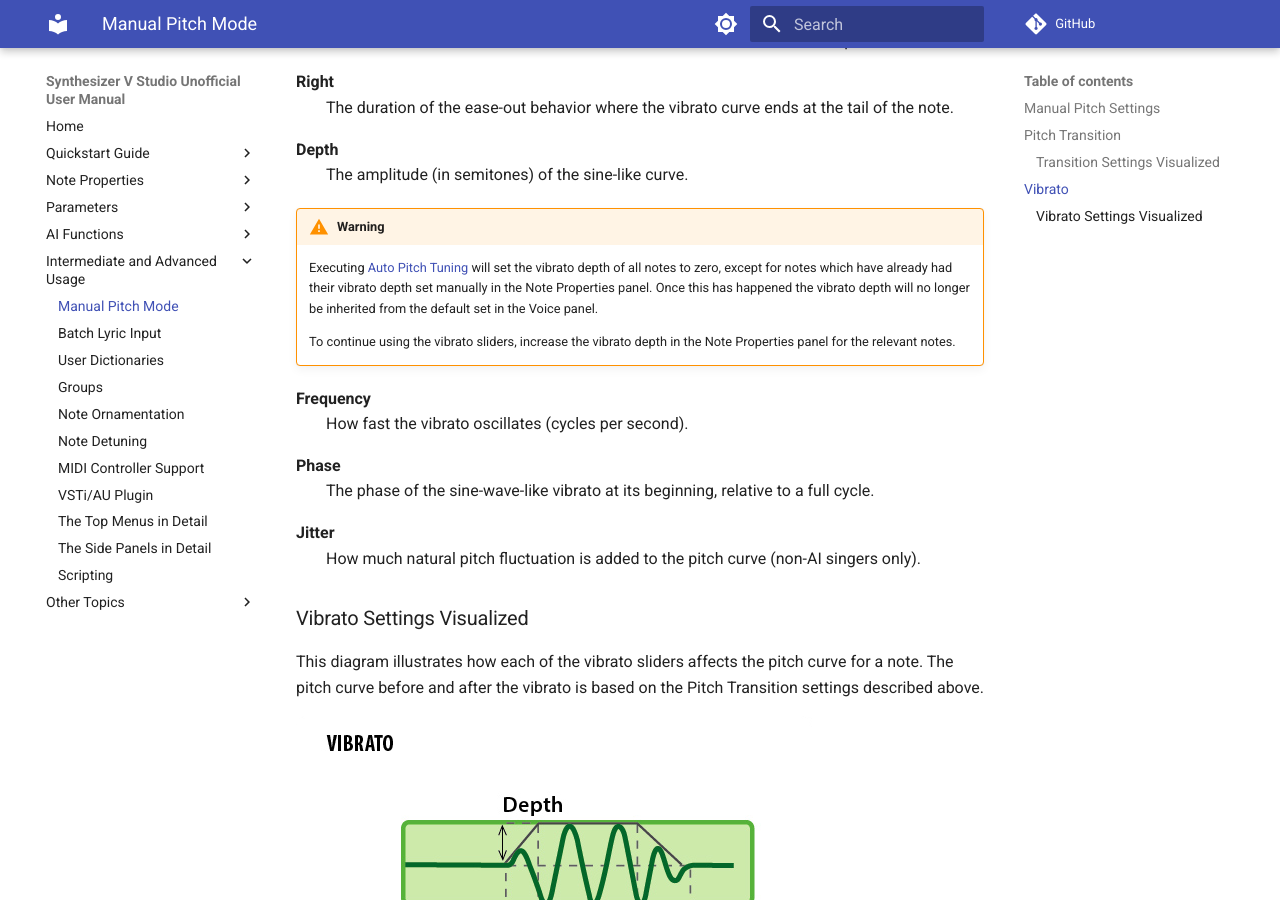
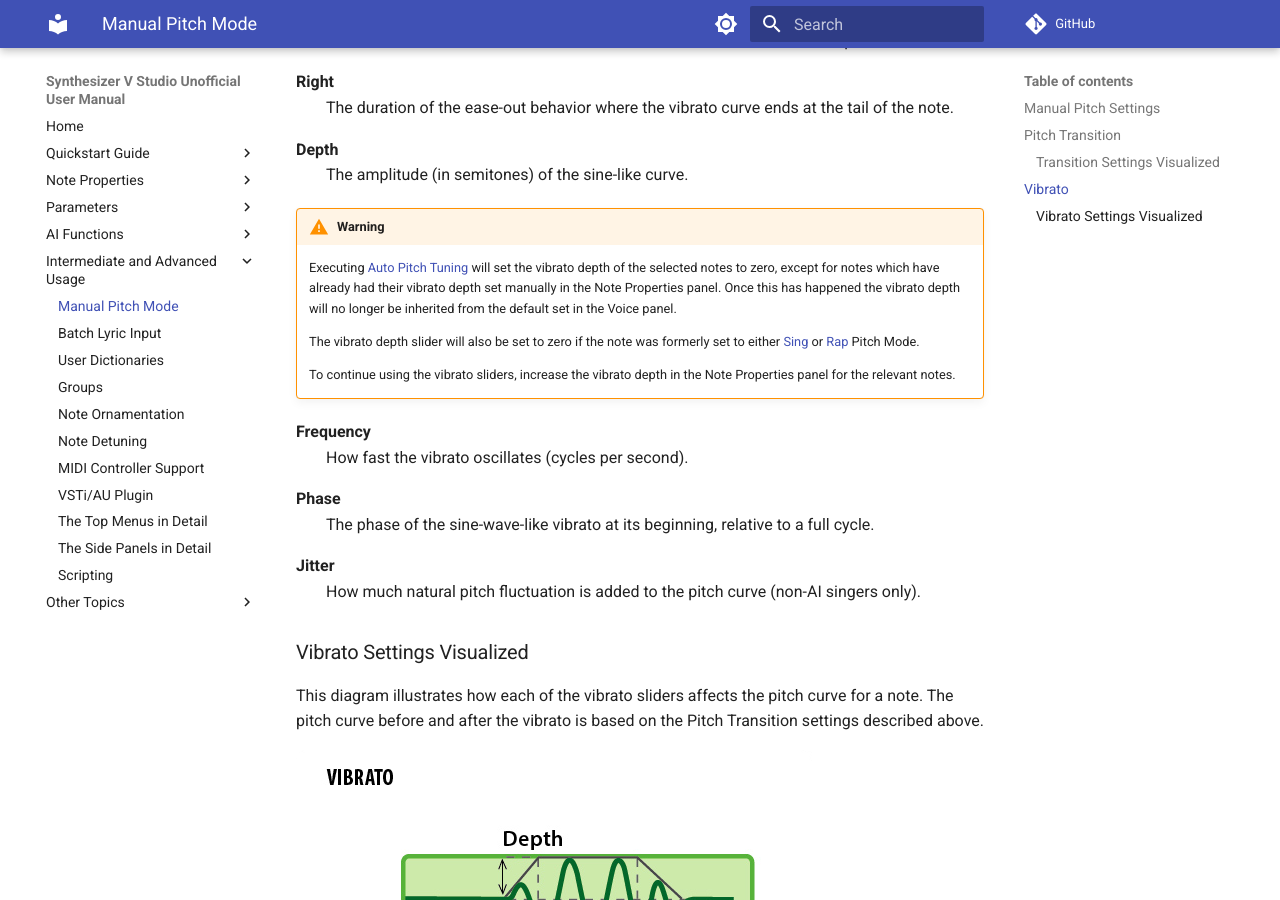
Before and after one commit to claire-west/svstudio-manual, an MkDocs documentation site: the page built from docs/advanced/pitch-mode-manual.md, in a window 1280 px wide and 900 px high, scrolled down 3564 px. Built offline with MkDocs 1.6.1 and Material for MkDocs 9.7.7, drawn with Linux system fonts in a browser that asks for light colours; comment, search, counter and statistics services are not loaded.

```diff
--- a/docs/advanced/pitch-mode-manual.md
+++ b/docs/advanced/pitch-mode-manual.md
@@ -73,7 +73,9 @@ The vibrato sliders produce a simple expression-based pattern similar to a sine
 
 !!! warning
 
-    Executing [Auto Pitch Tuning](../ai-functions/auto-pitch-tuning.md) will set the vibrato depth of all notes to zero, except for notes which have already had their vibrato depth set manually in the Note Properties panel. Once this has happened the vibrato depth will no longer be inherited from the default set in the Voice panel.
+    Executing [Auto Pitch Tuning](../ai-functions/auto-pitch-tuning.md) will set the vibrato depth of the selected notes to zero, except for notes which have already had their vibrato depth set manually in the Note Properties panel. Once this has happened the vibrato depth will no longer be inherited from the default set in the Voice panel.
+
+    The vibrato depth slider will also be set to zero if the note was formerly set to either [Sing](../ai-functions/pitch-mode-sing.md) or [Rap](../ai-functions/pitch-mode-rap.md) Pitch Mode.
 
     To continue using the vibrato sliders, increase the vibrato depth in the Note Properties panel for the relevant notes.
 
```
Also changed, not shown: docs/ai-functions/pitch-mode-rap.md (+14 -0 lines), docs/ai-functions/pitch-mode-sing.md (+6 -3 lines), docs/note-properties/pitch-transition-and-vibrato.md (+4 -2 lines), docs/img/ai-functions/improvise-attack-and-release-crop.png (added), 2 other files.
